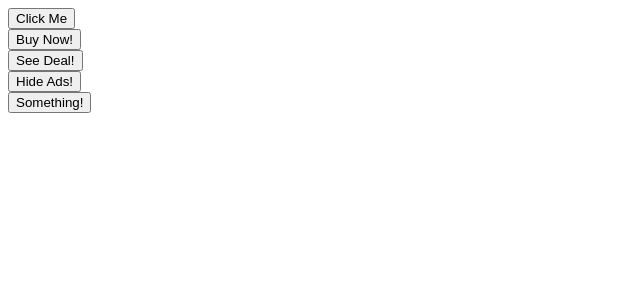
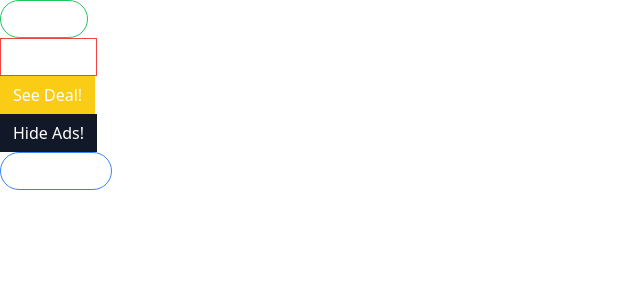
Before and after one commit to rachelspencer/comps-practice, a React (Create React App) app: page / in a window 1280 px wide. Shown: the top 300 px of the page, without its empty margins (0-640 px from the left). Built offline with nearby package versions, Linux system fonts and the light colour scheme.

Commit message:
bg, outline & txt styled for buttons

```diff
--- a/package.json
+++ b/package.json
@@ -6,6 +6,8 @@
     "@testing-library/jest-dom": "^5.16.5",
     "@testing-library/react": "^13.4.0",
     "@testing-library/user-event": "^13.5.0",
+    "classnames": "^2.3.2",
+    "prop-types": "^15.8.1",
     "react": "^18.2.0",
     "react-dom": "^18.2.0",
     "react-scripts": "5.0.1",
@@ -34,5 +36,8 @@
       "last 1 firefox version",
       "last 1 safari version"
     ]
+  },
+  "devDependencies": {
+    "tailwindcss": "^3.2.4"
   }
 }
--- a/src/App.js
+++ b/src/App.js
@@ -4,19 +4,19 @@
     return (
         <div>
             <div>
-                <Button>Click Me</Button>
+                <Button success rounded outline>Click Me</Button>
             </div>
             <div>
-                <Button>Buy Now!</Button>
+                <Button danger outline>Buy Now!</Button>
             </div>
             <div>
-                <Button>See Deal!</Button>
+                <Button warning>See Deal!</Button>
             </div>
             <div>
-                <Button>Hide Ads!</Button>
+                <Button secondary>Hide Ads!</Button>
             </div>
             <div>
-                <Button>Something!</Button>
+                <Button primary rounded outline>Something!</Button>
             </div>
         </div>
     )
--- a/src/Button.js
+++ b/src/Button.js
@@ -1,5 +1,45 @@
-const Button = ({ children }) => {
-    return <button>{ children }</button>;
+import className from 'classnames';
+
+const Button = ({
+    children,
+    primary,
+    secondary,
+    success,
+    warning,
+    danger,
+    outline,
+    rounded,
+ }) => {
+
+    const classes = className('px-3 py-1.5 border', {
+        'border-blue-500 bg-blue-500 text-white': primary,
+        'border-gray-900 bg-gray-900 text-white': secondary,
+        'border-green-500 bg-green-500 text-white': success,
+        'border-yellow-400 bg-yellow-400 text-white': warning,
+        'border-red-500 bg-red-500 text-white': danger,
+        'rounded-full': rounded,
+        'bg-white': outline,
+        'text-blue-500': outline && primary,
+        'text-gray-900': outline && secondary,
+        'text-green-500': outline && success,
+        'text-yellow-400': outline && warning,
+        'text-red-500': outline && danger,
+    });
+
+    return <button className={classes}>{children}</button>;
 };
 
+Button.propTypes = {
+    checkVariationValue: ({ primary, secondary, success, warning, danger }) => {
+        const count = Number(!!primary)
+            + Number(!!secondary)
+            + Number(!!success)
+            + Number(!!warning)
+            + Number(!!danger)
+        if (count > 1) {
+            return new Error('Only one of primary, secondary, success, warning & danger prop can be true.')
+        }
+    }
+}
+
 export default Button;
--- /dev/null
+++ b/src/index.css
@@ -0,0 +1,3 @@
+@tailwind base;
+@tailwind components;
+@tailwind utilities;
--- a/src/index.js
+++ b/src/index.js
@@ -1,3 +1,4 @@
+import './index.css';
 import React from 'react';
 import ReactDOM from 'react-dom/client';
 import App from './App';
--- /dev/null
+++ b/tailwind.config.js
@@ -0,0 +1,8 @@
+/** @type {import('tailwindcss').Config} */
+module.exports = {
+  content: ["./src/**/*.{js,jsx,ts,tsx}"],
+  theme: {
+    extend: {},
+  },
+  plugins: [],
+}
```
Also changed, not shown: 1 other file (tests, documents, lock files or other folders).
